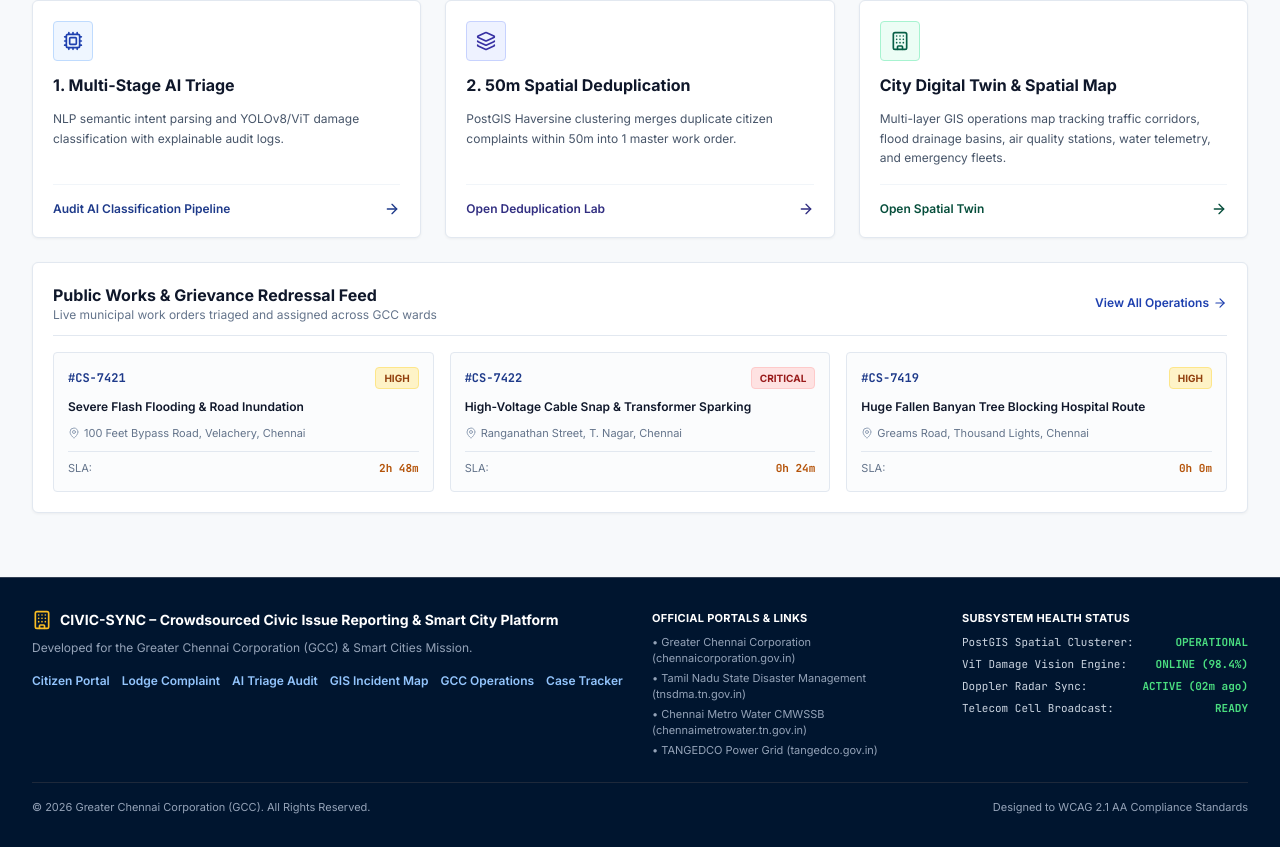
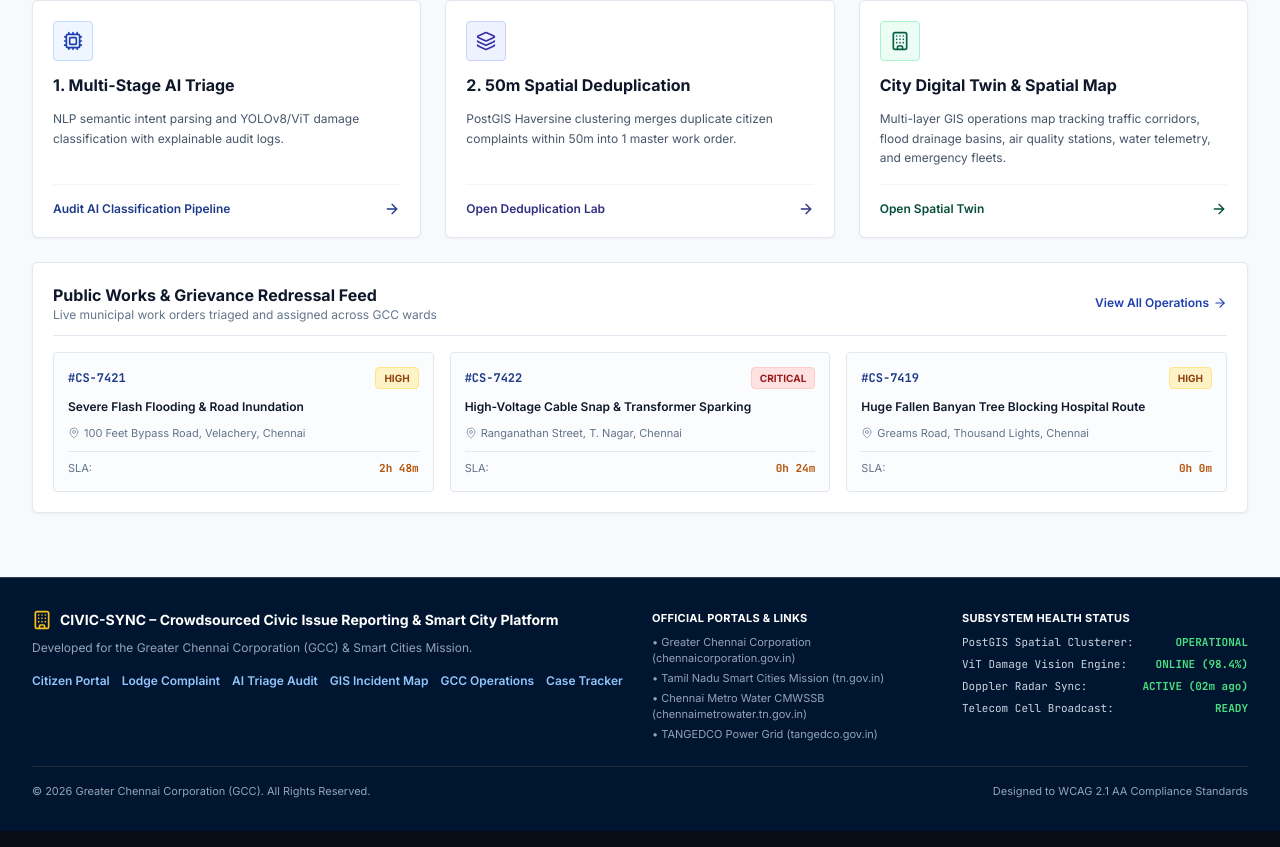
Before and after one commit to indrajithyadav045-code/Civic_Sync, a React (Vite) app: page / in a window 1280 px wide. Shown: the part 963-1810 px from the top of the page. Built offline with nearby package versions, Linux system fonts and the light colour scheme; no server answers.

Commit message:
Replace all legacy disaster management references with standard Smart City municipal departments

```diff
--- a/src/components/authority/AuthorityCommandCenter.tsx
+++ b/src/components/authority/AuthorityCommandCenter.tsx
@@ -234,11 +234,12 @@ export const AuthorityCommandCenter: React.FC = () => {
                 className="px-3 py-1.5 rounded border border-slate-300 text-xs font-semibold text-slate-900 bg-white outline-none"
               >
                 <option value="ALL">All Municipal Departments</option>
-                <option value="Disaster Management">Disaster Management</option>
-                <option value="Public Works & Roads">Public Works & Roads</option>
-                <option value="Power & Utilities">Power & Utilities</option>
-                <option value="Municipal Health & Sanitation">Health & Sanitation</option>
-                <option value="Traffic Police">Traffic Police</option>
+                <option value="Drainage & Stormwater Management">Drainage & Stormwater (DD)</option>
+                <option value="Public Works & Roads (PWD)">Public Works & Roads (PWD)</option>
+                <option value="Power & Utilities (ED)">Power & Utilities (ED)</option>
+                <option value="Solid Waste & Sanitation (WMD)">Solid Waste & Sanitation (WMD)</option>
+                <option value="Water Supply & Sewerage (WSD)">Water Supply & Sewerage (WSD)</option>
+                <option value="Traffic & Smart Mobility">Traffic & Smart Mobility</option>
               </select>
             </div>
 
--- a/src/components/common/Footer.tsx
+++ b/src/components/common/Footer.tsx
@@ -37,7 +37,7 @@ export const Footer: React.FC = () => {
             </h4>
             <ul className="space-y-1 text-[11px] text-slate-400">
               <li>• Greater Chennai Corporation (chennaicorporation.gov.in)</li>
-              <li>• Tamil Nadu State Disaster Management (tnsdma.tn.gov.in)</li>
+              <li>• Tamil Nadu Smart Cities Mission (tn.gov.in)</li>
               <li>• Chennai Metro Water CMWSSB (chennaimetrowater.tn.gov.in)</li>
               <li>• TANGEDCO Power Grid (tangedco.gov.in)</li>
             </ul>
--- a/src/context/CivicContext.tsx
+++ b/src/context/CivicContext.tsx
@@ -364,7 +364,7 @@ export const CivicProvider: React.FC<{ children: React.ReactNode }> = ({ childre
     { stepIndex: 3, stepName: '50-Meter Spatial Deduplication Engine', isProcessing: false, isDone: true, dataSummary: 'Merged 3 duplicate citizen reports within 42m' },
     { stepIndex: 4, stepName: 'Contextual Spatial Risk Matrix', isProcessing: false, isDone: true, dataSummary: 'Score: 91/100 (HIGH) | 180m from Oakridge School' },
     { stepIndex: 5, stepName: 'Dynamic Context-Aware SLA Generation', isProcessing: false, isDone: true, dataSummary: 'Calculated SLA: 02h:48m:31s (Accelerated by 90m)' },
-    { stepIndex: 6, stepName: 'Automated Inter-Agency Dispatch', isProcessing: false, isDone: true, dataSummary: 'Disaster Management Unit Alpha-4 mobilized' },
+    { stepIndex: 6, stepName: 'Automated Inter-Agency Dispatch', isProcessing: false, isDone: true, dataSummary: 'Drainage & Public Works Squad Alpha-4 mobilized' },
   ]);
 
   // Demo auto-runner
@@ -558,14 +558,13 @@ export const CivicProvider: React.FC<{ children: React.ReactNode }> = ({ childre
   // Hackathon Demo Steps
   const DEMO_STAGES: { view: ActiveView; title: string; log: string }[] = [
     { view: 'report_issue', title: '1. Citizen Fast Report Submission', log: 'Citizen reports: "Heavy rain has blocked the road near the school." with instant GPS.' },
-    { view: 'ai_triage', title: '2. Multi-Stage AI Triage Pipeline', log: 'AI processes NLP text, runs CV damage detection, calculates confidence (94%), and routes to Disaster Management.' },
+    { view: 'ai_triage', title: '2. Multi-Stage AI Triage Pipeline', log: 'AI processes NLP text, runs CV damage detection, calculates confidence (94%), and routes to Drainage & Stormwater Management (DD).' },
     { view: 'dedup_lab', title: '3. 50-Meter Spatial Deduplication', log: 'Spatial engine identifies 3 duplicate citizen reports within 42m radius and merges them into 1 master incident.' },
     { view: 'command_map', title: '4. Spatial Proximity Risk & Command Map', log: 'Calculated 180m distance from school + flood basin -> Elevates priority to HIGH (Risk: 91/100).' },
-    { view: 'command_center', title: '5. Authority Command Center & Dynamic SLA', log: 'Disaster Management dashboard displays contextual SLA (02h:48m remaining) & dispatch status.' },
-    { view: 'disaster_alerts', title: '6. Geo-Fenced Emergency Broadcast', log: 'Authority broadcasts live emergency alert to 2,847 affected citizens in 650m danger buffer.' },
+    { view: 'command_center', title: '5. Authority Command Center & Dynamic SLA', log: 'Municipal Operations dashboard displays contextual SLA (02h:48m remaining) & dispatch status.' },
+    { view: 'disaster_alerts', title: '6. Geo-Fenced Municipal Advisory Broadcast', log: 'Authority broadcasts live municipal advisory to 2,847 affected citizens in 650m zone buffer.' },
     { view: 'case_tracking', title: '7. Citizen Real-Time Case Telemetry', log: 'Citizen tracks live timeline, assigned officer badge, and crew dispatch status.' },
-    { view: 'resolution_verification', title: '8. Before/After CV Proof Verification', log: 'Field staff submits resolved photo; AI verifies 100% water clearance with 97.4% CV confidence.' },
-    { view: 'risk_forecast', title: '9. Predictive Civic Risk Forecast (Next 6h)', log: 'Predictive spatial model displays high-risk flood zones A/B/C for preemptive infrastructure defense.' }
+    { view: 'risk_forecast', title: '8. Predictive Civic Risk Forecast (Next 6h)', log: 'Predictive spatial model displays high-risk flood zones A/B/C for preemptive infrastructure defense.' }
   ];
 
   const jumpToDemoStep = (step: number) => {
--- a/src/data/mockData.ts
+++ b/src/data/mockData.ts
@@ -69,10 +69,10 @@ export const MOCK_INCIDENTS: Incident[] = [
       'High-risk vulnerability: 180m from DAV Public School Velachery',
       'Spatial clustering: 3 duplicate citizen reports confirmed within 42m radius in Velachery'
     ],
-    recommendedDepartment: 'Disaster Management',
-    assignedDepartment: 'Disaster Management',
+    recommendedDepartment: 'Drainage & Stormwater Management',
+    assignedDepartment: 'Drainage & Stormwater Management',
     assignedTeam: 'Greater Chennai Corp (GCC) De-watering Unit Alpha-4',
-    assignedOfficer: 'Capt. R. Selvam (Badge #GCC-DM-882)',
+    assignedOfficer: 'Capt. R. Selvam (Badge #GCC-DD-882)',
     detectedObjects: [
       {
         id: 'box-1',
--- a/src/data/smartCityData.ts
+++ b/src/data/smartCityData.ts
@@ -49,10 +49,10 @@ export const MOCK_FLOOD_INTELLIGENCE: FloodDrainageIntelligence = {
     'High arterial traffic density corridor'
   ],
   recommendedActions: [
-    'Dispatch Disaster Management Unit Alpha-4',
+    'Dispatch Drainage & De-watering Rapid Squad Alpha-4',
     'Mobilize 150HP de-watering super-sucker pumps',
     'Apply 500m geofence perimeter on 100ft road',
-    'Broadcast cell-tower emergency warning to subscribers'
+    'Broadcast cell-tower municipal advisory to subscribers'
   ],
   nearbyReportsCount: 4,
   sensitiveProximity: '180m from DAV School & Apollo Clinic'
@@ -197,10 +197,10 @@ export const MOCK_AI_CITY_INSIGHT: AiCityInsight = {
     'High arterial traffic density & slow movement'
   ],
   recommendedActions: [
-    'Dispatch Disaster Management Unit Alpha-4',
+    'Dispatch Drainage & De-watering Rapid Squad Alpha-4',
     'Clear drainage bottlenecks with de-watering rigs',
     'Geo-fence 100ft road with detour signage',
-    'Broadcast SMS & emergency advisory warning'
+    'Broadcast SMS municipal advisory alert'
   ],
   predictedImpactCitizens: 2847
 };
--- a/src/services/aiEngine.ts
+++ b/src/services/aiEngine.ts
@@ -44,7 +44,7 @@ export function simulateNlpTriage(text: string): NlpTriageResult {
       category: 'Flooding / Drainage Blockage',
       severity: 'HIGH',
       confidence: 94,
-      recommendedDepartment: 'Disaster Management',
+      recommendedDepartment: 'Drainage & Stormwater Management',
       keywordsDetected: ['heavy rain', 'blocked road', 'school vicinity', 'waterlogging'],
       reasoning: [
         'Heavy precipitation & surface water accumulation detected',
--- a/src/services/calculators/dynamicFloodRisk.ts
+++ b/src/services/calculators/dynamicFloodRisk.ts
@@ -46,10 +46,10 @@ export function calculateDynamicFloodIntelligence(inputs: DynamicFloodInputs): F
 
   const recommendedActions: string[] = [];
   if (riskScore >= 75) {
-    recommendedActions.push('Dispatch Disaster Management Unit Alpha-4');
+    recommendedActions.push('Dispatch Drainage & De-watering Rapid Squad Alpha-4');
     recommendedActions.push('Mobilize 150HP de-watering super-sucker pumps');
     recommendedActions.push('Apply 500m geofence perimeter on 100ft road');
-    recommendedActions.push('Broadcast cell-tower emergency warning to subscribers');
+    recommendedActions.push('Broadcast cell-tower municipal advisory to subscribers');
   } else if (riskScore >= 50) {
     recommendedActions.push('Deploy Municipal Health & Sanitation drain clearance team');
     recommendedActions.push('Monitor SCADA water level sensors every 15 minutes');
--- a/src/types/index.ts
+++ b/src/types/index.ts
@@ -10,12 +10,12 @@ export type IncidentCategory =
   | 'Garbage Accumulation';
 
 export type Department =
-  | 'Disaster Management'
-  | 'Public Works & Roads'
-  | 'Power & Utilities'
-  | 'Municipal Health & Sanitation'
-  | 'Fire & Emergency Services'
-  | 'Traffic Police';
+  | 'Drainage & Stormwater Management'
+  | 'Public Works & Roads (PWD)'
+  | 'Power & Utilities (ED)'
+  | 'Solid Waste & Sanitation (WMD)'
+  | 'Water Supply & Sewerage (WSD)'
+  | 'Traffic & Smart Mobility';
 
 export type IncidentStatus =
   | 'NEW'
```
